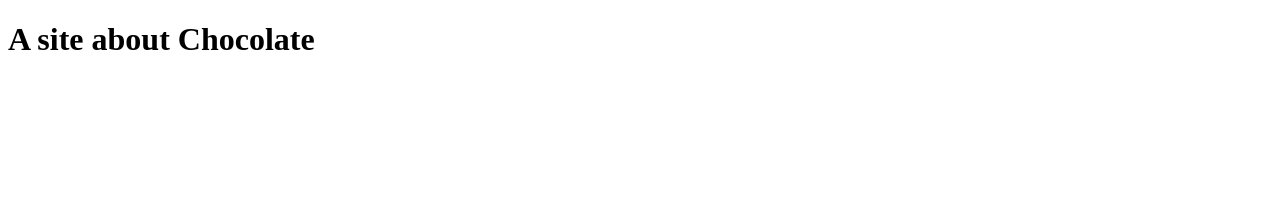
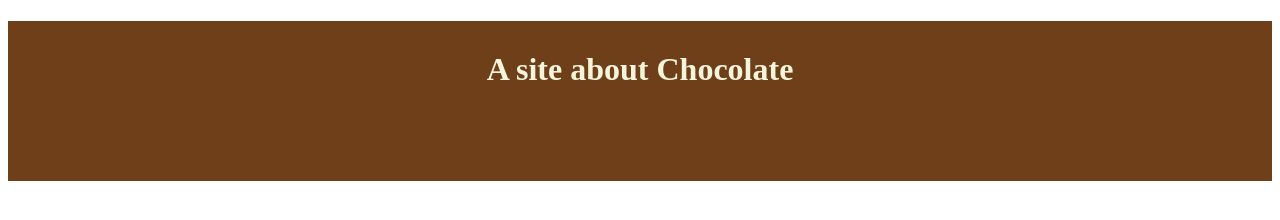
Before and after one commit to Samkotb/SAmGitTest, a plain HTML site: page index.html in a window 1280 px wide. Drawn offline with Linux system fonts and the light colour scheme.

Commit message:
second commit index and mystyles

```diff
--- /dev/null
+++ b/css/mystyle.css
@@ -0,0 +1,10 @@
+.jumbotron{
+    background-color: #6E3F19;
+    width:100%;
+    height: 160px;
+}
+.jumbotron h1,h3 {
+    color: #F5F5DC;
+    text-align: center;
+    padding-top: 30px;
+}
--- a/index.html
+++ b/index.html
@@ -5,9 +5,15 @@
     <meta name="viewport" content="width=device-width, initial-scale=1.0">
     <meta http-equiv="X-UA-Compatible" content="ie=edge">
     <title>Choco home</title>
+    <link rel="stylesheet" type="text/css" href="css/mystyle.css">
 </head>
 <body>
-    <h1>A site about Chocolate</h1>
+    <div class="jumbotron">
+        <h1>A site about Chocolate</h1>
+    </div>
+
+
+
 
 </body>
 </html>
```
